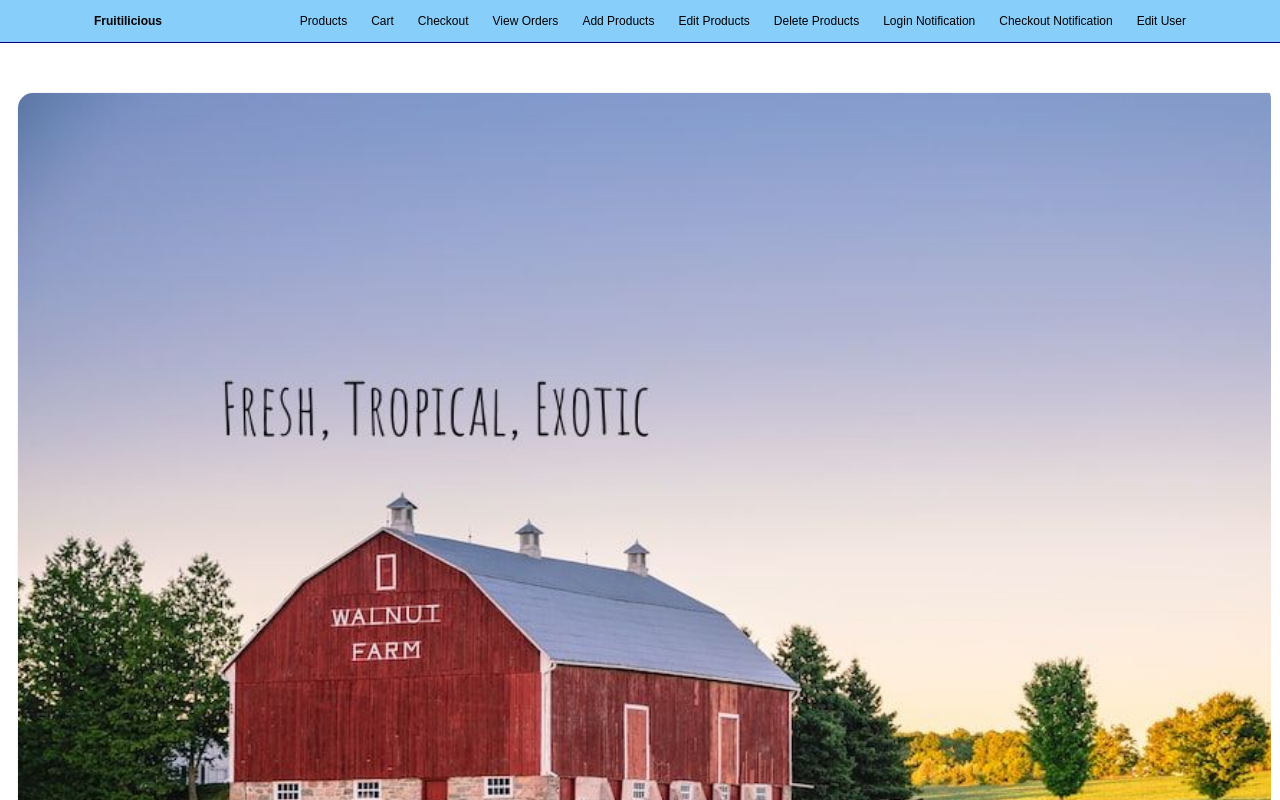
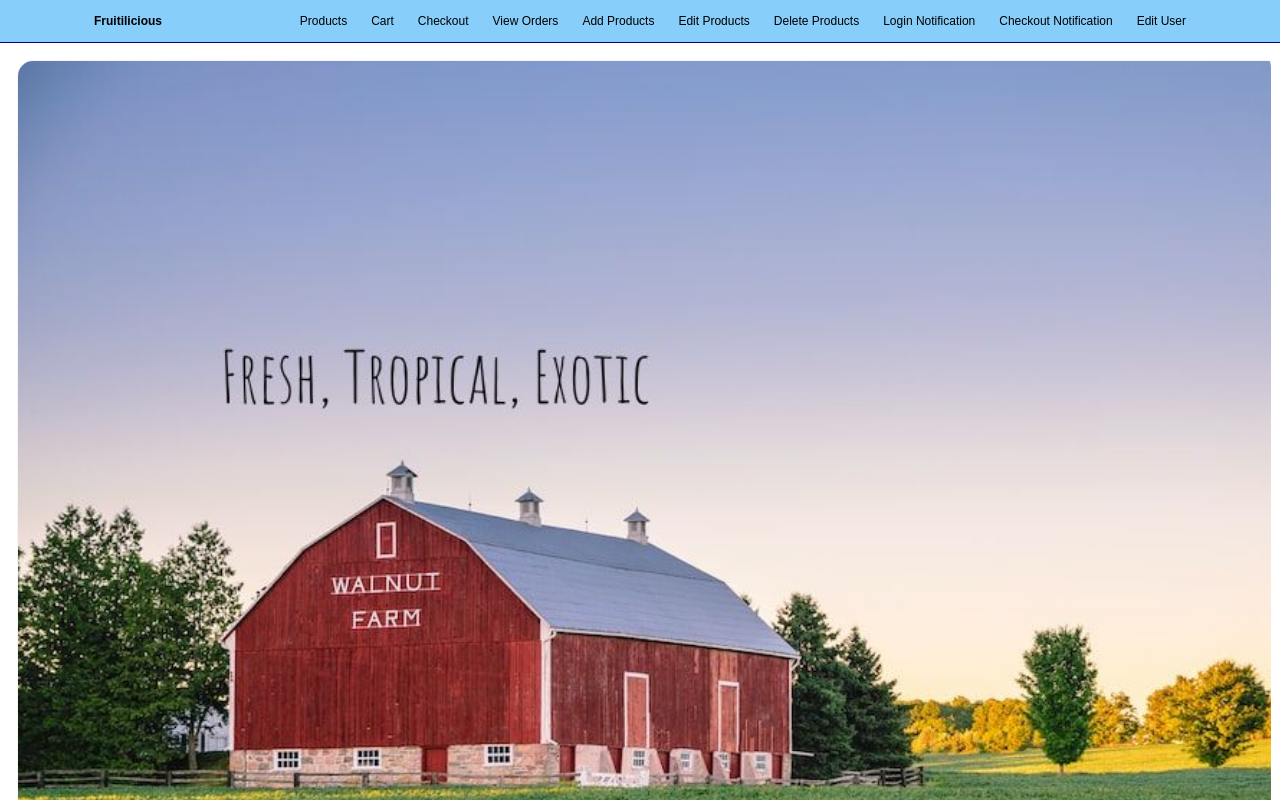
Before and after one commit to hcl-capstone/capstone-project-group-3, an Angular app in the folder ecommerce-frontend/: page / in a window 1280 px wide. Shown: the top 800 px of the page. Built offline with nearby package versions, Linux system fonts and the light colour scheme.

Commit message:
Header + homepage

```diff
--- a/ecommerce-frontend/src/app/app.component.html
+++ b/ecommerce-frontend/src/app/app.component.html
@@ -1,14 +1,6 @@
 
 
 <app-header></app-header>
-<router-outlet></router-outlet>
 
 
-<nav class = "navbar navbar-default">
-    <div class = "container-fluid">
-        <ul>
-        </ul>
-    </div>
-</nav>
-
 <router-outlet></router-outlet>
```
